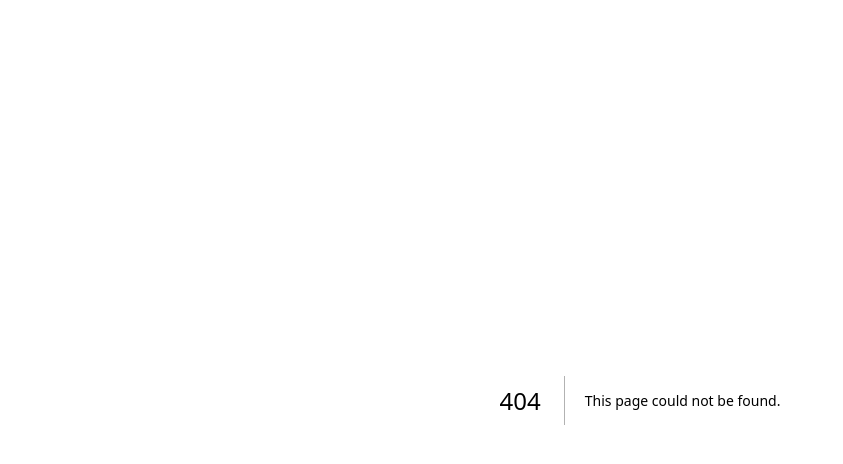
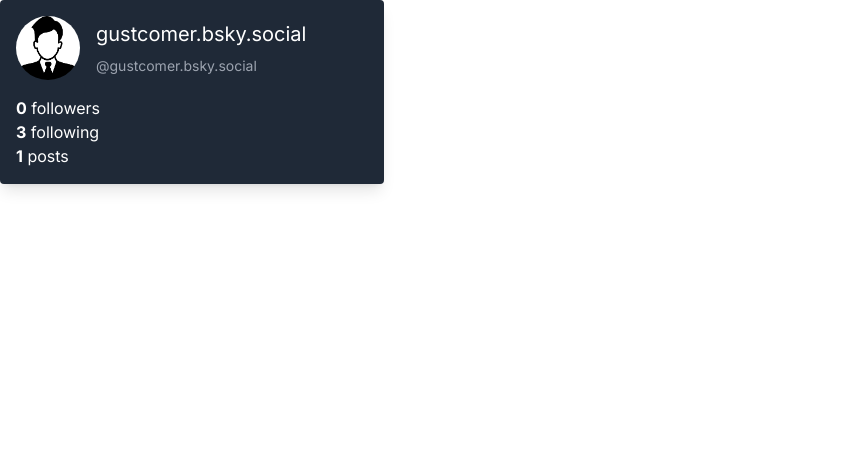
Before and after one commit to gustcomer/react-designpatterns-incineration, a Next.js app: page /experiments/009-user-card-from-bluesky in a window 1280 px wide. Before the commit this address had no page. Shown: the top 464 px of the page, without its empty margins (0-843 px from the left). Built offline with nearby package versions, Linux system fonts and the light colour scheme.

Commit message:
feat: new Profile Card similar to the bsky one

```diff
--- a/src/app/experiments/008-user-component/page.tsx
+++ b/src/app/experiments/008-user-component/page.tsx
@@ -1,5 +1,5 @@
 import UserProfile from "@/components/user/UserProfile";
-import { user } from "@/data/user";
+import { user } from "@/components/user/user_data";
 
 function App() {
   return (
--- /dev/null
+++ b/src/app/experiments/009-user-card-from-bluesky/page.tsx
@@ -0,0 +1,12 @@
+import UserCard from "@/components/user-bsky/UserCard";
+import { user } from "@/components/user-bsky/user_data";
+
+function App() {
+  return (
+    <>
+      <UserCard user={user} />
+    </>
+  );
+}
+
+export default App;
--- a/src/app/page.tsx
+++ b/src/app/page.tsx
@@ -14,7 +14,8 @@ export default function Home() {
       <p><Link href='/experiments/007-modal'>Modal</Link></p>
       <br />
       <h2 className="text-2xl">UI Components</h2>
-      <p><Link href='/experiments/008-user-component'>User Component</Link></p>
+      <p><Link href='/experiments/008-user-component'>User Component</Link> - Simple and generated with AI based on user data from JSONPlaceholder website.</p>
+      <p><Link href='/experiments/009-user-card-from-bluesky'>User Card from Bluesky</Link> - User Card generated with AI based on the bluesky app.</p>
     </>
   );
 }
--- /dev/null
+++ b/src/components/user-bsky/UserCard.tsx
@@ -0,0 +1,35 @@
+import Image from 'next/image';
+
+export interface User {
+  username: string;
+  handle: string;
+  followers: number;
+  following: number;
+  posts: number;
+  profileImage: string;
+}
+
+interface UserCardProps {
+  user: User;
+}
+
+const UserCard: React.FC<UserCardProps> = ({ user: {username, profileImage, handle, followers, following, posts} }) => {
+  return (
+    <div className="max-w-sm rounded overflow-hidden shadow-lg bg-gray-800 text-white p-4">
+      <div className="flex items-center">
+        <Image className="w-16 h-16 rounded-full mr-4" src={profileImage} alt="User profile" width={64} height={64} />
+        <div className="text-left">
+          <div className="text-xl mb-2">{username}</div>
+          <p className="text-gray-400 text-sm">@{handle}</p>
+        </div>
+      </div>
+      <div className="mt-4">
+        <p><span className="font-bold">{followers}</span> followers</p>
+        <p><span className="font-bold">{following}</span> following</p>
+        <p><span className="font-bold">{posts}</span> posts</p>
+      </div>
+    </div>
+  );
+};
+
+export default UserCard;
--- /dev/null
+++ b/src/components/user-bsky/user_data.ts
@@ -0,0 +1,10 @@
+import profileImage from './components/user-bsky/my-user_pic.png';
+
+export const user = {
+  "username": 'gustcomer.bsky.social',
+  "handle": 'gustcomer.bsky.social',
+  "followers": 0,
+  "following": 3,
+  "posts": 1,
+  "profileImage": "/my_user_pic.png" // Replace with the actual path to the image
+};
--- /dev/null
+++ b/src/components/user/user_data.ts
@@ -0,0 +1,23 @@
+export const user = {
+  "id": 1,
+  "name": "Leanne Graham",
+  "username": "Bret",
+  "email": "Sincere@april.biz",
+  "address": {
+    "street": "Kulas Light",
+    "suite": "Apt. 556",
+    "city": "Gwenborough",
+    "zipcode": "92998-3874",
+    "geo": {
+    "lat": "-37.3159",
+    "lng": "81.1496"
+    }
+  },
+  "phone": "1-770-736-8031 x56442",
+  "website": "hildegard.org",
+  "company": {
+    "name": "Romaguera-Crona",
+    "catchPhrase": "Multi-layered client-server neural-net",
+    "bs": "harness real-time e-markets"
+  }
+}
```
Also changed, not shown: public/my_user_pic.png (added).
